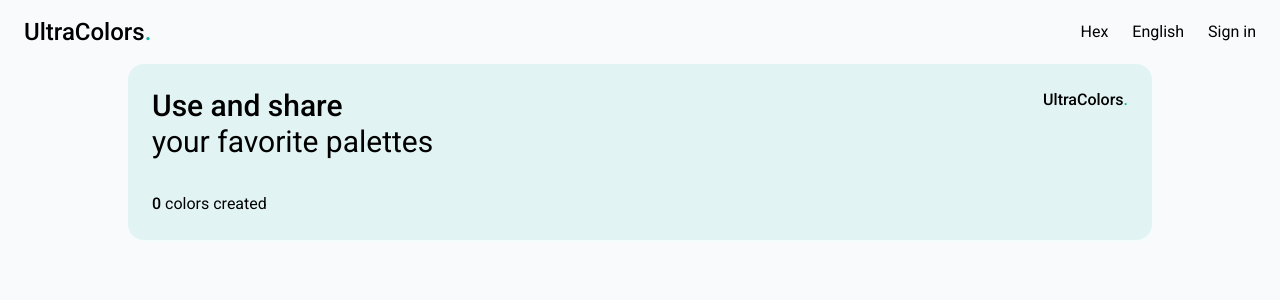
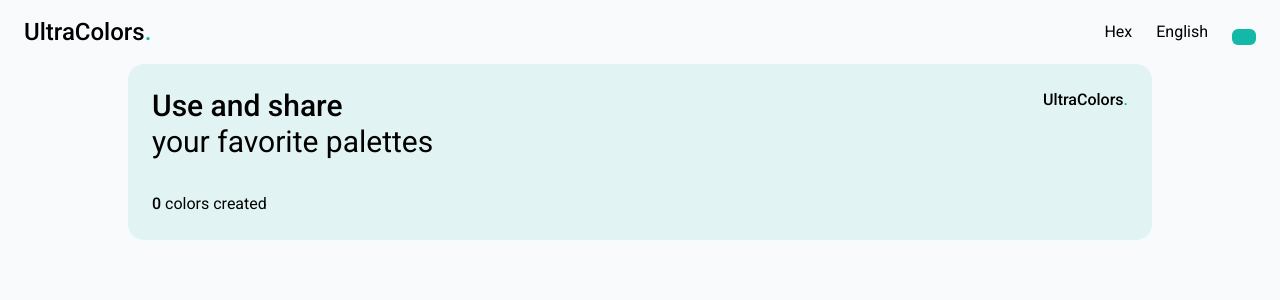
Before and after one commit to apodacaduron/ultra-colors, a Next.js app: page / in a window 1280 px wide. Shown: the top 300 px of the page. Built offline with nearby package versions, Linux system fonts and the light colour scheme; no server answers.

Commit message:
navbar changes

```diff
--- a/components/Navbar.tsx
+++ b/components/Navbar.tsx
@@ -1,23 +1,48 @@
+import { Menu, Transition } from '@headlessui/react'
 import Link from 'next/link'
 import { useContext } from 'react'
 import { UserContext } from '../lib/context'
+import { useAuthentication } from '../lib/useAuthentication'
 import styles from '../styles/Navbar.module.scss'
+import { DMenu, DMenuButton, DPopover } from './primitives'
 
 const Navbar: React.FC = () => {
   const { user } = useContext(UserContext)
+  const authInstance = useAuthentication()
+  const profileOptions = [
+    {
+      content: 'Profile',
+      action: () => console.log('Profile'),
+    },
+    {
+      content: 'Log out',
+      action: () => authInstance.signOut(),
+    },
+  ]
 
-  return <nav className={styles.navbar}>
+  return (
+    <nav className={styles.navbar}>
       <div className={styles['navbar__logo']}>
-      <Link href="/">UltraColors</Link></div>
+        <Link href="/">UltraColors</Link>
+      </div>
       <div className={styles['navbar__actions']}>
         <div className="navbar__units">Hex</div>
         <div className="navbar__language">English</div>
         <div className="navbar__account">
-        {user && <Link href="/profile/:userId">Profile</Link>}
-        {!user && <Link href="/sign-in">Sign in</Link>}
+          {user && (
+            <DMenu options={profileOptions}>
+              <DMenuButton>{user.displayName}</DMenuButton>
+            </DMenu>
+          )}
+          {!user && (
+            <Link href="/sign-in">
+              <DPopover />
+            </Link>
+          )}
         </div>
       </div>
     </nav>
+  )
 }
 
 export default Navbar
--- a/styles/Navbar.module.scss
+++ b/styles/Navbar.module.scss
@@ -5,12 +5,12 @@
   &__logo {
     @apply font-medium text-2xl;
     &:after {
-      content: ".";
+      content: '.';
       @apply text-teal-500;
     }
   }
 
   &__actions {
-    @apply flex gap-6;
+    @apply flex items-center justify-center gap-6;
   }
 }
```
Lines whose indentation alone changed are shown as unchanged.
